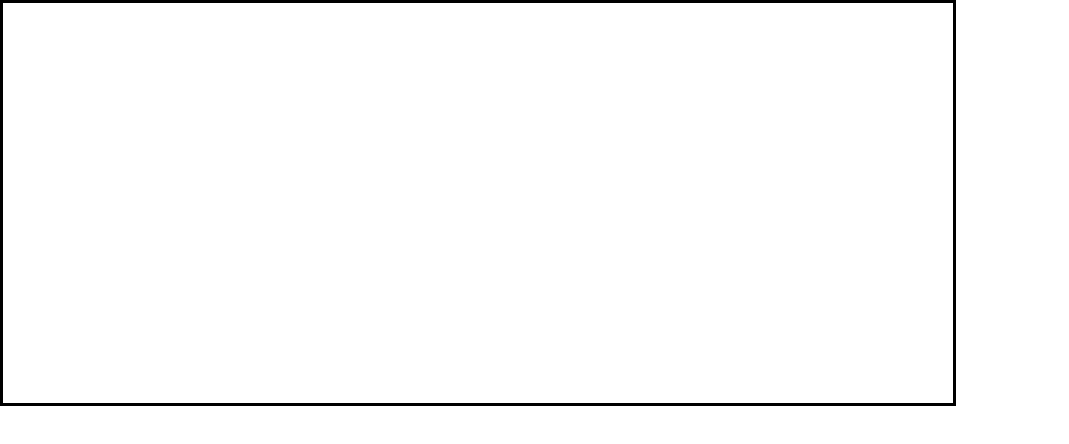
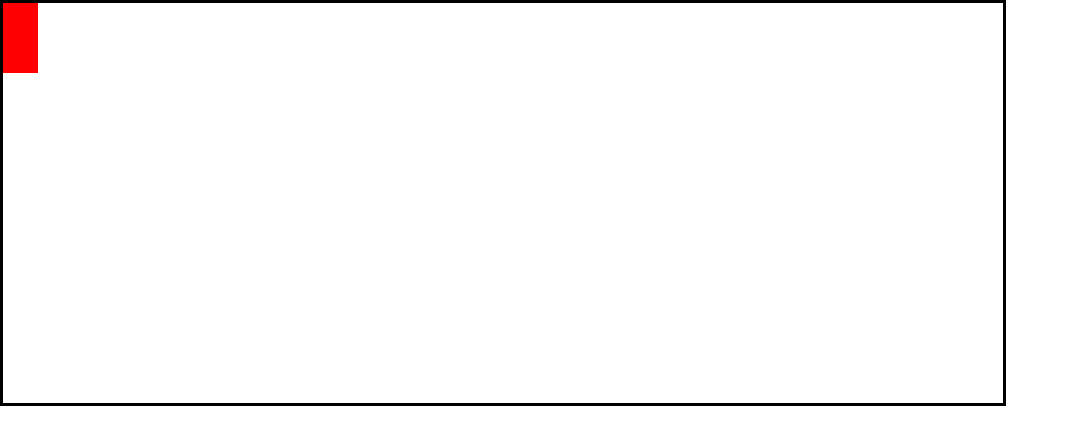
Before and after one commit to lowwrena1/DinosaurGame, a plain HTML site: page index.html in a window 1280 px wide. Shown: the whole page, without its empty margins (0-1069 px from the left). Drawn offline with Linux system fonts and the light colour scheme.

Commit message:
created a character in css, also fixed div layout in html

```diff
--- a/assets/css/stylesheet.css
+++ b/assets/css/stylesheet.css
@@ -3,7 +3,12 @@
     margin: 0;
 }
 #game{
-    width: 950px;
+    width: 1000px;
     height: 400px;
     border: 3px solid black;
 }
+#character{
+    width: 35px;
+    height: 70px;
+    background-color: red;
+}
--- a/index.html
+++ b/index.html
@@ -8,8 +8,9 @@
     <link rel="stylesheet" href="assets/css/stylesheet.css">
 </head>
 <body>
-    <div id="game"></div>
-    <div id="character"></div>
-    <div id="block"></div>
+    <div id="game">
+        <div id="character"></div>
+        <div id="block"></div>
+</div>
 </body>
 </html>
```
